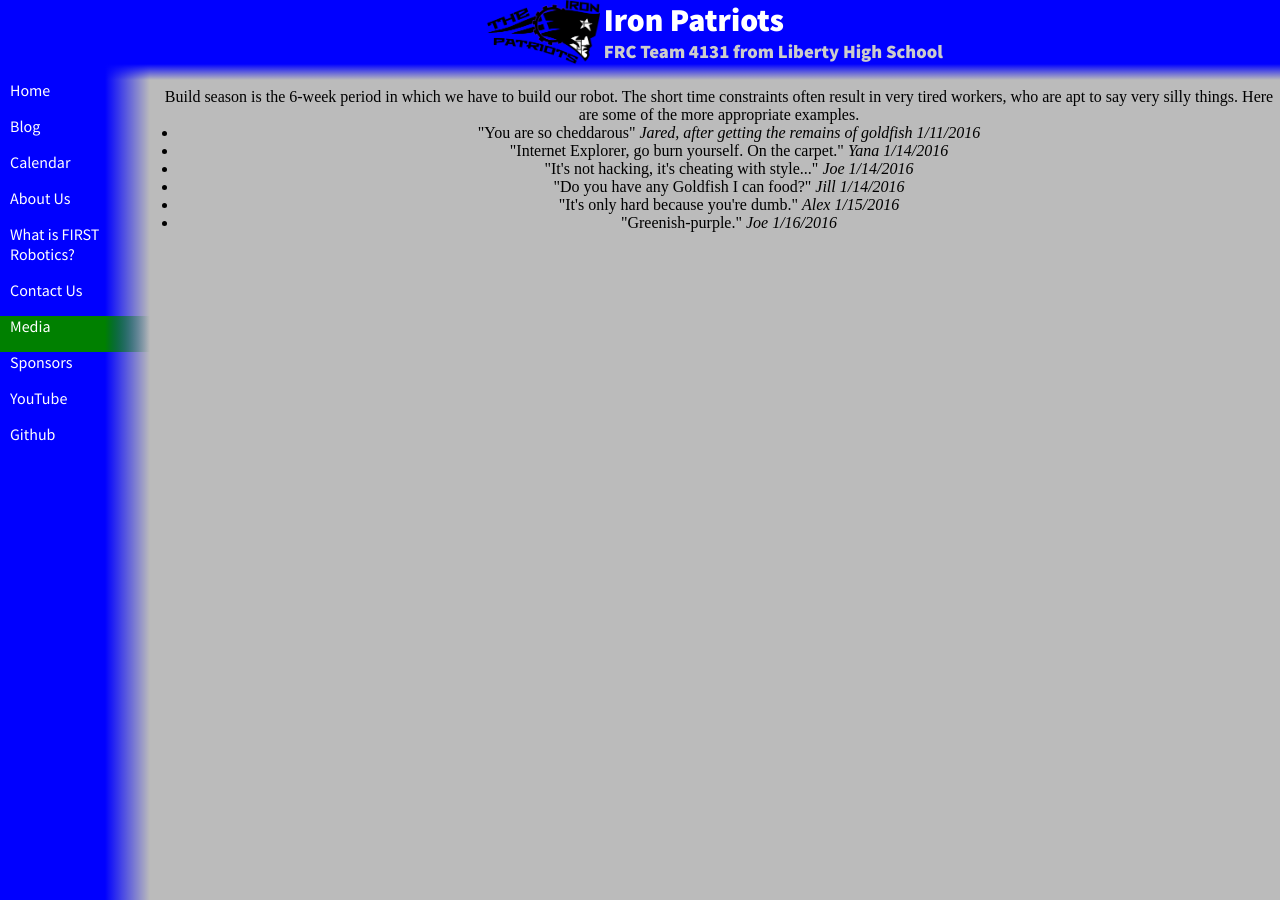
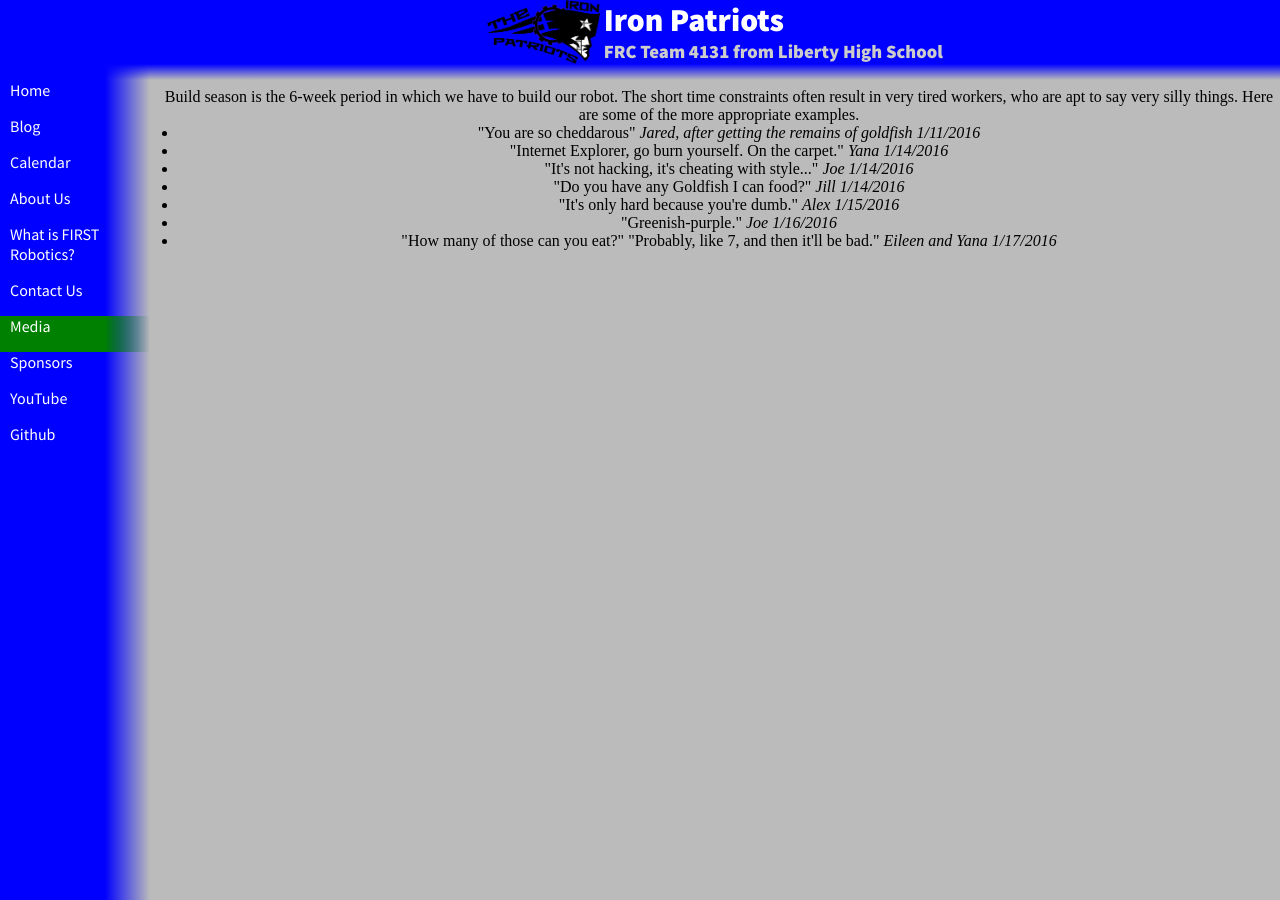
Before and after one commit to katiebugmoon/FRC4131.github.io, a Jekyll site: the page built from media/2016/quotes.html, in a window 1280 px wide. Built offline with Jekyll 4.4.1, drawn with Linux system fonts in a browser that asks for light colours; nearby versions of some CDN libraries.

Commit message:
Update quotes.html

```diff
--- a/media/2016/quotes.html
+++ b/media/2016/quotes.html
@@ -10,5 +10,6 @@ title: Build Season 2016 Quotes
 	<li>"Do you have any Goldfish I can food?" <i>Jill 1/14/2016</i></li>
 	<li>"It's only hard because you're dumb." <i>Alex 1/15/2016</i></li>
 	<li>"Greenish-purple." <i>Joe 1/16/2016</i></li>
+	<li>"How many of those can you eat?" "Probably, like 7, and then it'll be bad." <i>Eileen and Yana 1/17/2016</i></li>
 </ul>
 <center>
```
